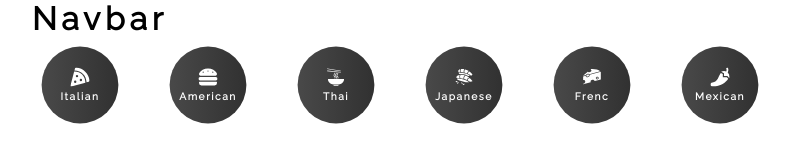
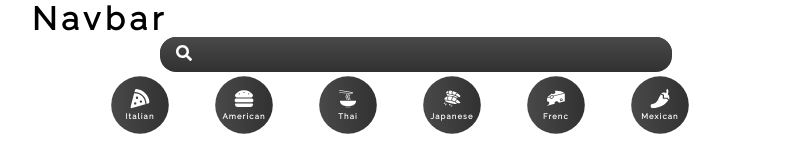
Before and after one commit to IsabelTizon/pass-recipe, a React (Create React App) app: page / in a window 1280 px wide. Shown: the top 160 px of the page, without its empty margins (224-1014 px from the left). Built offline with nearby package versions, Linux system fonts and the light colour scheme; no server answers.

Commit message:
Search Recipes added

```diff
--- a/src/App.js
+++ b/src/App.js
@@ -1,11 +1,14 @@
 import Pages from "./pages/Pages";
 import Category from "./components/Category";
-import { BrowserRouter } from "react-router-dom"; // to navigate pages
+import { BrowserRouter } from "react-router-dom"; // to navigate pagesimport
+import Search from "./components/Search";
+
 function App() {
 	return (
 		<div className="App">
 			<h1>Navbar</h1>
 			<BrowserRouter>
+				<Search />
 				<Category />
 				<Pages />
 			</BrowserRouter>
--- a/src/components/Category.jsx
+++ b/src/components/Category.jsx
@@ -50,13 +50,13 @@
 	margin-right: 2rem;
 	text-decoration: none;
 	background: linear-gradient(to right, #494949, #313131);
-	width: 6rem;
-	height: 6rem;
+	width: 4.5rem;
+	height: 4.5rem;
 	transform: scale(0.8);
 
 	h5 {
 		color: #ffffff;
-		font-size: 0.8rem;
+		font-size: 0.6rem;
 		margin-top: 5px;
 	}
 	svg {
--- /dev/null
+++ b/src/components/Search.jsx
@@ -0,0 +1,59 @@
+import styled from "styled-components";
+import { useState } from "react";
+import { FaSearch } from "react-icons/fa";
+import { useNavigate } from "react-router-dom";
+
+function Search() {
+	const [input, setInput] = useState("");
+	const navigate = useNavigate();
+
+	const submitHandler = (e) => {
+		e.preventDefault();
+		navigate("/searched/" + input);
+	};
+	return (
+		<div>
+			<FormStyle onSubmit={submitHandler}>
+				<div>
+					<FaSearch></FaSearch>
+					<input
+						onChange={(e) => setInput(e.target.value)}
+						type="text"
+						value={input}
+					/>
+				</div>
+			</FormStyle>
+		</div>
+	);
+}
+
+const FormStyle = styled.form`
+	margin: 0 8rem;
+	div {
+		width: 100%;
+		height: 2rem;
+		border-radius: 1rem;
+		position: relative;
+		/* border-color: 1px solid #a62323; */
+		background: linear-gradient(#494949, #313131);
+	}
+
+	input {
+		border: none;
+		background: linear-gradient(#494949, #313131);
+		font-size: 1rem;
+		color: #ffffff;
+		padding: 0.5rem 3rem;
+		border-radius: 1rem;
+		outline: none;
+		width: 100%;
+	}
+	svg {
+		position: absolute;
+		top: 50%;
+		left: 0;
+		transform: translate(100%, -50%);
+		color: #ffffff;
+	}
+`;
+export default Search;
--- a/src/pages/Pages.jsx
+++ b/src/pages/Pages.jsx
@@ -1,6 +1,7 @@
 import React from "react";
 import Home from "./Home";
 import Cuisine from "./Cuisine";
+import Searched from "./Searched";
 import { Route, Routes } from "react-router-dom";
 
 function Pages() {
@@ -8,6 +9,7 @@
 		<Routes>
 			<Route path="/" element={<Home />} />
 			<Route path="/cuisine/:type" element={<Cuisine />} />
+			<Route path="/searched/:search" element={<Searched />} />
 		</Routes>
 	);
 }
--- /dev/null
+++ b/src/pages/Searched.jsx
@@ -0,0 +1,55 @@
+import React from "react";
+import { useEffect, useState } from "react";
+import { useParams } from "react-router-dom";
+import styled from "styled-components";
+
+function Searched() {
+	const [searchedRecipes, setSearchedRecipes] = useState([]);
+	let params = useParams();
+
+	const getSearched = async (name) => {
+		const data = await fetch(
+			`https://api.spoonacular.com/recipes/complexSearch?apiKey=${process.env.REACT_APP_API_KEY}&query=${name}`
+		);
+		const recipes = await data.json();
+		setSearchedRecipes(recipes.results);
+	};
+
+	useEffect(() => {
+		getSearched(params.search);
+	}, [params.search]);
+
+	return (
+		<Grid>
+			{searchedRecipes.map((item) => {
+				return (
+					<Card ke={item.id}>
+						<img src={item.image} alt="" />
+						<h4>{item.title}</h4>
+					</Card>
+				);
+			})}
+		</Grid>
+	);
+}
+
+const Grid = styled.div`
+	display: grid;
+	grid-template-columns: repeat(auto-fit, minmax(15rem, 1fr));
+	grid-gap: 3rem;
+`;
+const Card = styled.div`
+	img {
+		width: 100%;
+		border-radius: 2rem;
+	}
+	a {
+		text-decoration: none;
+	}
+	h4 {
+		text-align: center;
+		padding: 1rem;
+	}
+`;
+
+export default Searched;
```
